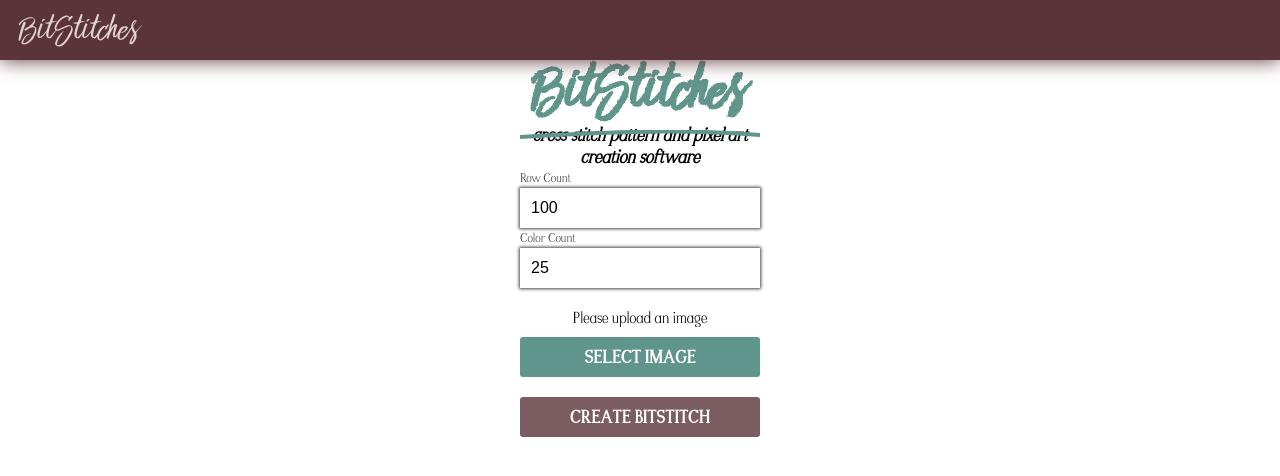
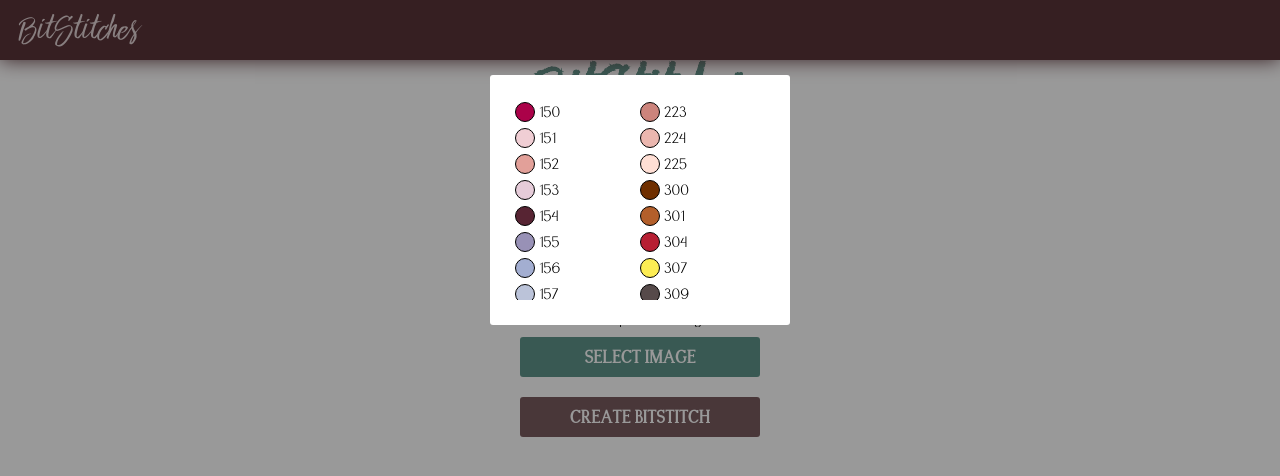
Before and after one commit to patrickholley/bitstitches, a React app: page / in a window 1280 px wide. Shown: the top 476 px of the page. Built offline with nearby package versions, Linux system fonts and the light colour scheme.

Commit message:
BS-1 Early version of color picker added, not functioning

```diff
--- a/src/Components/BitStitchEditor/BitStitchEditor.jsx
+++ b/src/Components/BitStitchEditor/BitStitchEditor.jsx
@@ -5,44 +5,34 @@ import "./BitStitchEditor.scss";
 import "../../../assets/fonts/Modikasti-normal";
 import "../../../assets/fonts/Bringshoot-normal";
 import DMCFlossColors from "../../lib/constants/DMCFlossColors";
+import Modal from "../../lib/components/Modal";
 
 const AllDMCDistanceCache = {};
-const AllDMCFlossColorsCount = Object.keys(DMCFlossColors).length;
+const AllDMCColorKeys = Object.keys(DMCFlossColors);
+const AllDMCFlossColorsCount = AllDMCColorKeys.length;
 
 class BitStitchEditor extends Component {
   constructor(props) {
     super(props);
 
+    const colorCount = 25;
+
     this.state = {
+      activeColors: AllDMCColorKeys.slice(0, colorCount),
       bitStitch: null,
-      colorCount: 25,
+      colorCount,
       gridColor: [63, 63, 63, 255],
       hasGrid: true,
       image: null,
       imageLabel: "Please upload an image",
+      inactiveColors: AllDMCColorKeys.slice(
+        colorCount,
+        AllDMCColorKeys.length - colorCount
+      ),
+      isModalOpen: true,
       pixelSize: 10,
       rowCount: 100
     };
-  }
-
-  roundToDMCColor(color, DMCIndexes) {
-    let closestColor = {};
-
-    for (let index of DMCIndexes) {
-      const { red, green, blue } = DMCFlossColors[index];
-      const distance = Math.sqrt(
-        Math.pow(color[0] - red, 2) +
-          Math.pow(color[1] - green, 2) +
-          Math.pow(color[2] - blue, 2)
-      );
-
-      if (!closestColor.distance || distance < closestColor.distance) {
-        closestColor = { distance, index };
-        if (distance === 0) break;
-      }
-    }
-
-    return DMCFlossColors[closestColor.index];
   }
 
   drawBitStitchBorder(canvas, context) {
@@ -69,77 +59,19 @@ class BitStitchEditor extends Component {
     context.drawImage(bufferImage, 0, 0);
   }
 
-  // clean up merge a bit more
-  getBitStitchBuffer(canvas, imageData, columnCount, gettingTopDMC) {
-    const { colorCount, gridColor, image, pixelSize, rowCount } = this.state;
-    const { width } = canvas;
-    const imageWidth = image.width;
-    const imageHeight = image.height;
+  createBitStitch = () => {
+    const { image, rowCount } = this.state;
 
-    const DMCColors = {};
-    const DMCDistanceCache = gettingTopDMC ? AllDMCDistanceCache : {};
-    const DMCIndexes = gettingTopDMC
-      ? Object.keys(DMCFlossColors)
-      : this.getBitStitchBuffer(canvas, imageData, columnCount, true);
+    const columnCount = Math.floor((rowCount * image.width) / image.height);
+    const imageData = this.getStateImageData();
+    const canvas = this.getBitStitchCanvas(columnCount);
+    const context = canvas.getContext("2d");
+    const buffer = this.manipulatePixels(canvas, imageData, columnCount);
 
-    const buffer = new Uint8ClampedArray(
-      rowCount * columnCount * 4 * pixelSize * pixelSize
-    );
-
-    for (let rowNumber = 0; rowNumber < rowCount; rowNumber++) {
-      const imageRowNumber = Math.floor((imageHeight * rowNumber) / rowCount);
-      const y = rowNumber * pixelSize;
-
-      for (let columnNumber = 0; columnNumber < columnCount; columnNumber++) {
-        const imageColumnNumber = Math.floor(
-          (imageWidth * columnNumber) / columnCount
-        );
-        const pixelIndex =
-          (imageRowNumber * imageWidth + imageColumnNumber) * 4;
-
-        const pixelColor = imageData.slice(pixelIndex, pixelIndex + 4);
-        const pixelColorString = pixelColor.join(",");
-        const DMCColor =
-          DMCDistanceCache[pixelColorString] ||
-          this.roundToDMCColor(pixelColor, DMCIndexes);
-        const { index } = DMCColor;
-
-        if (!DMCDistanceCache[pixelColorString]) {
-          DMCDistanceCache[pixelColorString] = DMCColor;
-        }
-
-        //unique
-        const x = columnNumber * pixelSize;
-
-        if (!gettingTopDMC) {
-          for (let pixelRow = 0; pixelRow < pixelSize; pixelRow++) {
-            for (let pixelColumn = 0; pixelColumn < pixelSize; pixelColumn++) {
-              const bufferIndex =
-                (width * (y + pixelRow) + x + pixelColumn) * 4;
-              const colorSource =
-                pixelRow === 0 || pixelColumn === 0
-                  ? gridColor
-                  : [DMCColor.red, DMCColor.green, DMCColor.blue, 255];
-
-              for (let colorParam = 0; colorParam < 4; colorParam++) {
-                buffer[bufferIndex + colorParam] = colorSource[colorParam];
-              }
-            }
-          }
-        } else {
-          if (!DMCColors[index]) DMCColors[index] = 0;
-          DMCColors[index]++;
-        }
-      }
-    }
-
-    // unique
-    return gettingTopDMC
-      ? Object.keys(DMCColors)
-          .sort((a, b) => DMCColors[b] - DMCColors[a])
-          .slice(0, colorCount)
-      : buffer;
-  }
+    this.drawBitStitchBorder(canvas, context);
+    this.drawBitStitchImage(canvas, context, buffer);
+    this.setState({ bitStitch: canvas.toDataURL() });
+  };
 
   getBitStitchCanvas(columnCount) {
     const { pixelSize, rowCount } = this.state;
@@ -161,27 +93,101 @@ class BitStitchEditor extends Component {
 
     const context = canvas.getContext("2d");
     context.drawImage(image, 0, 0);
+
     return context.getImageData(0, 0, width, height).data;
   }
 
-  createBitStitch = () => {
-    const { image, rowCount } = this.state;
+  manipulatePixels(canvas, imageData, columnCount, autoSelectColors = false) {
+    const { colorCount, image, pixelSize, rowCount } = this.state;
+    const { width } = canvas;
+    const imageWidth = image.width;
+    const imageHeight = image.height;
 
-    const imageData = this.getStateImageData();
+    const DMCColorCounts = {};
+    const DMCDistanceCache = autoSelectColors ? AllDMCDistanceCache : {};
+    const DMCIndexes = autoSelectColors
+      ? Object.keys(DMCFlossColors)
+      : this.manipulatePixels(canvas, imageData, columnCount, true);
 
-    const columnCount = Math.floor((rowCount * image.width) / image.height);
-    const canvas = this.getBitStitchCanvas(columnCount);
-    const context = canvas.getContext("2d");
+    const buffer = new Uint8ClampedArray(
+      rowCount * columnCount * 4 * pixelSize * pixelSize
+    );
 
-    const buffer = this.getBitStitchBuffer(canvas, imageData, columnCount);
+    for (let rowNumber = 0; rowNumber < rowCount; rowNumber++) {
+      const imageRowNumber = Math.floor((imageHeight * rowNumber) / rowCount);
+      const y = rowNumber * pixelSize;
 
-    this.drawBitStitchBorder(canvas, context);
+      for (let columnNumber = 0; columnNumber < columnCount; columnNumber++) {
+        const imageColumnNumber = Math.floor(
+          (imageWidth * columnNumber) / columnCount
+        );
+        const x = columnNumber * pixelSize;
+        const pixelIndex =
+          (imageRowNumber * imageWidth + imageColumnNumber) * 4;
+        const pixelColor = imageData.slice(pixelIndex, pixelIndex + 4);
+        const pixelColorString = pixelColor.join(",");
+        const DMCColor =
+          DMCDistanceCache[pixelColorString] ||
+          this.roundToDMCColor(pixelColor, DMCIndexes);
+        const { index } = DMCColor;
 
-    // create image from bitStitch canvas and redraw it to canvas
-    this.drawBitStitchImage(canvas, context, buffer);
+        if (!DMCDistanceCache[pixelColorString]) {
+          DMCDistanceCache[pixelColorString] = DMCColor;
+        }
 
-    this.setState({ bitStitch: canvas.toDataURL() });
-  };
+        if (!autoSelectColors) {
+          this.setBufferIndex(buffer, DMCColor, width, x, y);
+        } else {
+          if (!DMCColorCounts[index]) DMCColorCounts[index] = 0;
+          DMCColorCounts[index]++;
+        }
+      }
+    }
+
+    return autoSelectColors
+      ? Object.keys(DMCColorCounts)
+          .sort((a, b) => DMCColorCounts[b] - DMCColorCounts[a])
+          .slice(0, colorCount)
+      : buffer;
+  }
+
+  roundToDMCColor(color, DMCIndexes) {
+    let closestColor = {};
+
+    for (let index of DMCIndexes) {
+      const { red, green, blue } = DMCFlossColors[index];
+      const distance = Math.sqrt(
+        Math.pow(color[0] - red, 2) +
+          Math.pow(color[1] - green, 2) +
+          Math.pow(color[2] - blue, 2)
+      );
+
+      if (!closestColor.distance || distance < closestColor.distance) {
+        closestColor = { distance, index };
+        if (distance === 0) break;
+      }
+    }
+
+    return DMCFlossColors[closestColor.index];
+  }
+
+  setBufferIndex(buffer, DMCColor, width, x, y) {
+    const { gridColor, pixelSize } = this.state;
+
+    for (let pixelRow = 0; pixelRow < pixelSize; pixelRow++) {
+      for (let pixelColumn = 0; pixelColumn < pixelSize; pixelColumn++) {
+        const bufferIndex = (width * (y + pixelRow) + x + pixelColumn) * 4;
+        const colorSource =
+          pixelRow === 0 || pixelColumn === 0
+            ? gridColor
+            : [DMCColor.red, DMCColor.green, DMCColor.blue, 255];
+
+        for (let colorParam = 0; colorParam < 4; colorParam++) {
+          buffer[bufferIndex + colorParam] = colorSource[colorParam];
+        }
+      }
+    }
+  }
 
   isFormValid = () =>
     this.state.rowCount !== "" &&
@@ -217,11 +223,63 @@ class BitStitchEditor extends Component {
     this.setState({ [countKey]: value });
   }
 
+  renderColorList = collection => (
+    <div className="bitstitch-editor__color-list-wrapper">
+      <ul className="bitstitch-editor__color-list">
+        {this.state[collection].map(i => {
+          const { red, green, blue, index, name } = DMCFlossColors[i];
+          return (
+            <li
+              key={i}
+              className="bitstitch-editor__color-item"
+              onClick={() => {
+                this.setState(prevState => {
+                  const inContainer = [];
+                  const outContainer = [];
+                  for (let key in DMCFlossColors) {
+                    if (
+                      key !== i &&
+                      prevState[collection].indexOf(key) !== -1
+                    ) {
+                      inContainer.push(key);
+                    } else outContainer.push(key);
+                  }
+                  return {
+                    activeColors:
+                      collection === "activeColors"
+                        ? inContainer
+                        : outContainer,
+                    inactiveColors:
+                      collection === "activeColors" ? outContainer : inContainer
+                  };
+                });
+              }}
+            >
+              <div
+                className="bitstitch-editor__color-circle"
+                style={{ backgroundColor: `rgb(${red}, ${green}, ${blue})` }}
+              />
+              <span>{index}</span>
+            </li>
+          );
+        })}
+      </ul>
+    </div>
+  );
+
   render() {
+    const { isModalOpen } = this.state;
+
     const isFormValid = this.isFormValid();
 
     return (
       <div className="bitstitch-editor">
+        {isModalOpen && (
+          <Modal className="bitstitch-editor__modal">
+            {this.renderColorList("activeColors")}
+            {this.renderColorList("inactiveColors")}
+          </Modal>
+        )}
         <div className="bitstitch-editor__title">
           <span className="bitstitch-editor__title-span">BitStitches</span>
           <svg
--- a/src/Components/BitStitchEditor/BitStitchEditor.scss
+++ b/src/Components/BitStitchEditor/BitStitchEditor.scss
@@ -9,6 +9,35 @@
   width: 240px;
 }
 
+.bitstitch-editor__color-circle {
+  border: 1px solid black;
+  border-radius: 50%;
+  height: 18px;
+  margin-right: 4px;
+  width: 18px;
+}
+
+.bitstitch-editor__color-item {
+  cursor: pointer;
+  display: flex;
+  height: 24px;
+  line-height: 20px;
+  margin: 2px 0;
+}
+
+.bitstitch-editor__color-list {
+  height: 200px;
+  list-style: none;
+  margin: 0;
+  overflow: auto;
+  padding-left: 0;
+  width: 100%;
+}
+
+.bitstitch-editor__color-list-wrapper {
+  width: 50%;
+}
+
 .bitstitch-editor__field {
   width: 100%;
 }
@@ -18,6 +47,14 @@
   overflow: hidden;
   text-overflow: ellipsis;
   white-space: nowrap;
+}
+
+.bitstitch-editor__modal {
+  display: flex;
+  justify-content: space-between;
+  max-height: 250px;
+  text-align: left;
+  width: 250px;
 }
 
 .bitstitch-editor__preview {
--- a/src/Components/BitStitchEditor/index.jsx
+++ b/src/Components/BitStitchEditor/index.jsx
@@ -1,3 +1 @@
-import BitStitchCreater from './BitStitchEditor';
-
-export default BitStitchCreater;
+export { default } from "./BitStitchEditor";
--- a/src/Components/Header/index.jsx
+++ b/src/Components/Header/index.jsx
@@ -1,3 +1 @@
-import Header from "./Header";
-
-export default Header;
+export { default } from "./Header";
--- a/src/lib/components/Button/index.jsx
+++ b/src/lib/components/Button/index.jsx
@@ -1,3 +1 @@
-import Button from "./Button";
-
-export default Button;
+export { default } from "./Button";
--- a/src/lib/components/ErrorBoundary/index.jsx
+++ b/src/lib/components/ErrorBoundary/index.jsx
@@ -1,3 +1 @@
-import ErrorBoundary from "./ErrorBoundary";
-
-export default ErrorBoundary;
+export { default } from "./ErrorBoundary";
--- /dev/null
+++ b/src/lib/components/Modal/Modal.jsx
@@ -0,0 +1,10 @@
+import React from "react";
+import "./Modal.scss";
+
+const Modal = ({ children, className }) => (
+  <div className="modal__wrapper">
+    <div className={`modal ${className}`}>{children}</div>
+  </div>
+);
+
+export default Modal;
--- /dev/null
+++ b/src/lib/components/Modal/Modal.scss
@@ -0,0 +1,16 @@
+.modal {
+  background-color: white;
+  border-radius: 3px;
+  margin: 75px auto;
+  padding: 25px;
+}
+
+.modal__wrapper {
+  background-color: rgba(0, 0, 0, 0.4);
+  bottom: 0;
+  left: 0;
+  position: absolute;
+  right: 0;
+  top: 0;
+  z-index: 1;
+}
--- /dev/null
+++ b/src/lib/components/Modal/index.jsx
@@ -0,0 +1 @@
+export { default } from "./Modal";
--- a/src/lib/components/TextInput/index.jsx
+++ b/src/lib/components/TextInput/index.jsx
@@ -1,3 +1 @@
-import TextInput from "./TextInput";
-
-export default TextInput;
+export { default } from "./TextInput";
```
Also changed, not shown: 1 other file (tests, documents, lock files or other folders).
